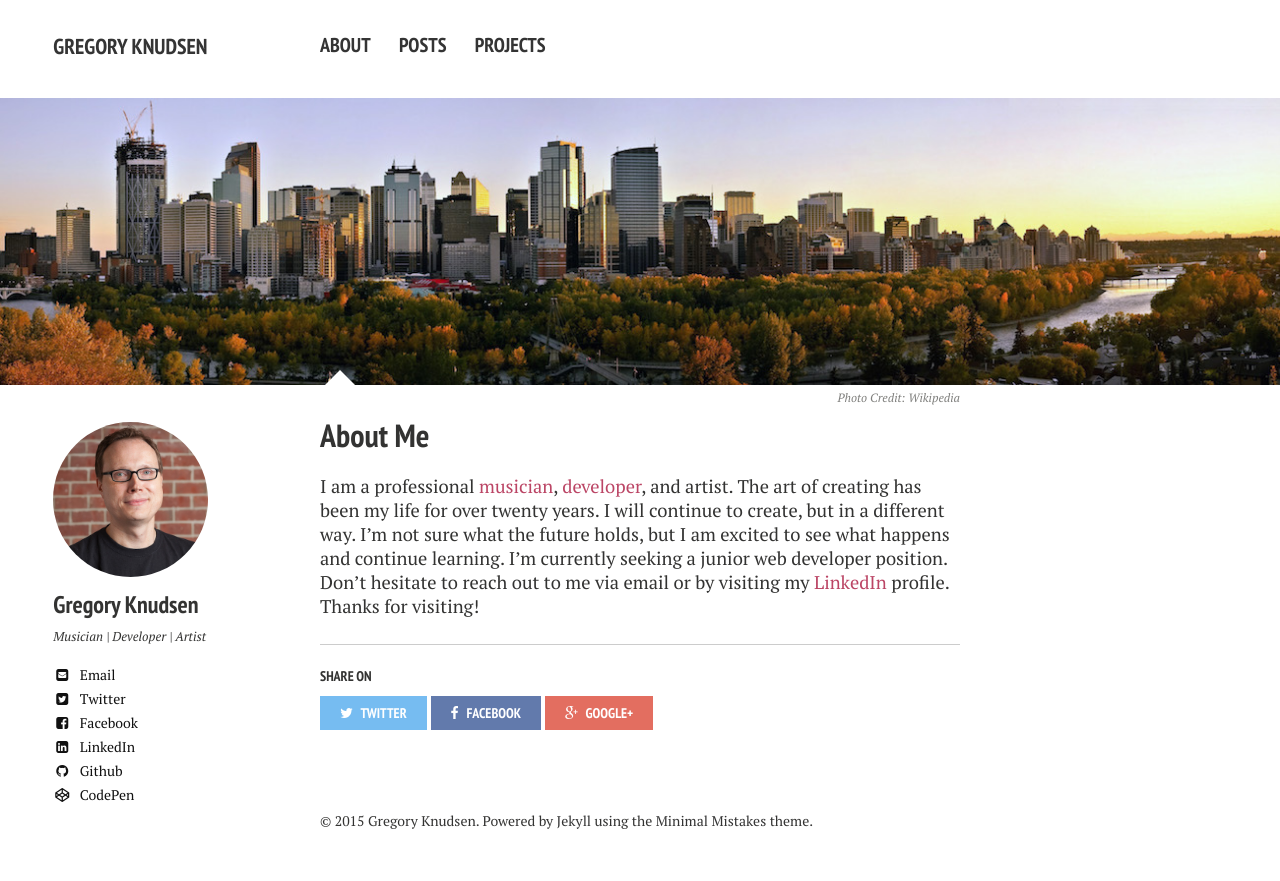
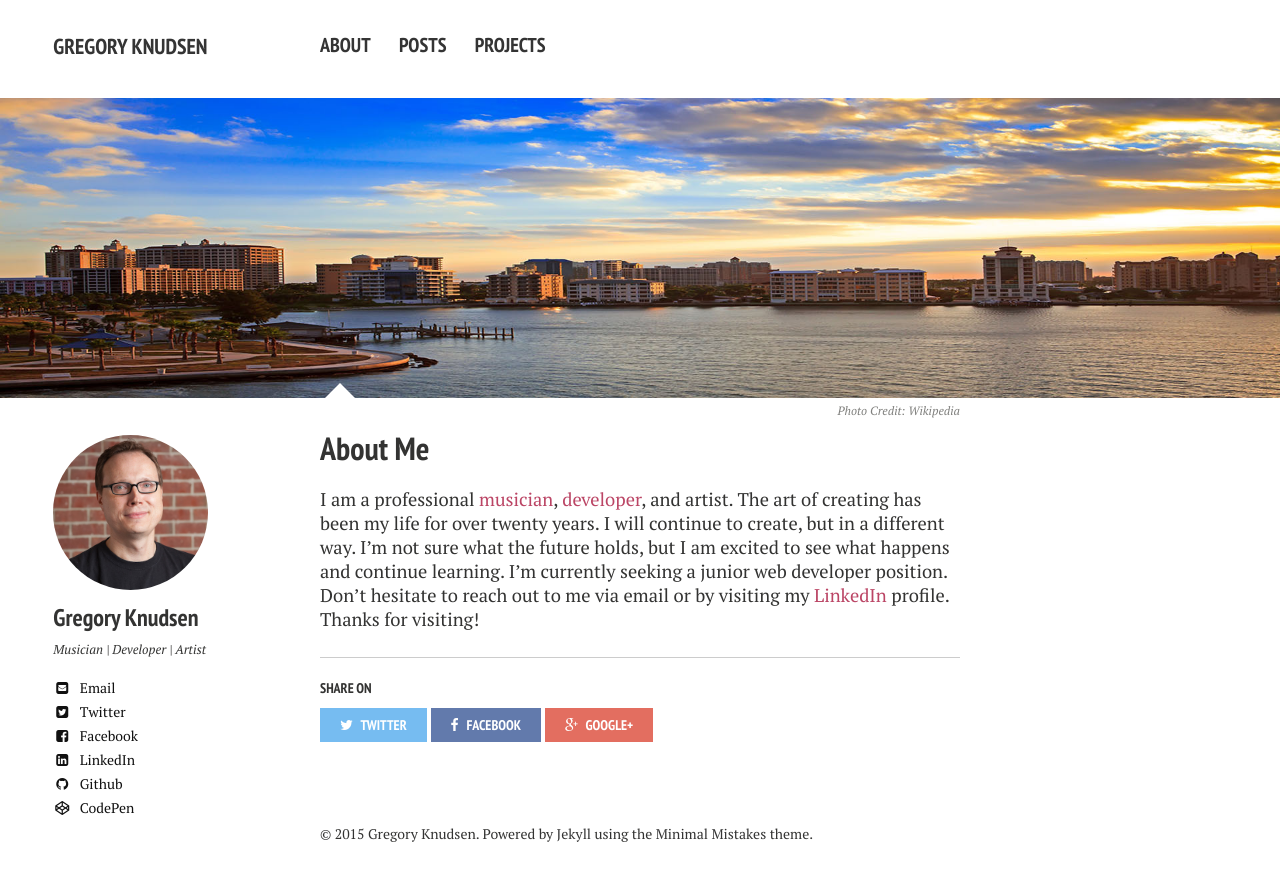
Before and after one commit to gregknudsen/gregknudsen.github.io, a Jekyll site: the page built from about/index.md, in a window 1280 px wide. Shown: the top 881 px of the page. Built offline with Jekyll 4.4.1, drawn with Linux system fonts in a browser that asks for light colours; nearby versions of some CDN libraries.

```diff
--- a/Gemfile
+++ b/Gemfile
@@ -3,3 +3,4 @@ source 'https://rubygems.org'
 gem 'jekyll'
 gem 'jekyll-sitemap'
 gem 'octopress', '~> 3.0.0.rc.12'
+gem 'jekyll-picture-tag', '~> 0.2.3'
--- a/_config.yml
+++ b/_config.yml
@@ -22,6 +22,12 @@ kramdown:
   entity_output: as_char
   toc_levels: 1..6
   use_coderay: false
+
+# For future release
+# picture:
+#   source: "images/_fullsize"
+#   output: "generated"
+#   markup: "picture"
 
 
 # Site owner
--- a/about/index.md
+++ b/about/index.md
@@ -5,7 +5,7 @@ tags: [about, Jekyll, theme, responsive]
 modified: 2015-09-08T20:53:07.573882-04:00
 comments: true
 image:
-  feature: city-panorama.jpg
+  feature: sarasotaSkyline.jpg
   credit: Wikipedia
 ---
 
```
Also changed, not shown: Gemfile.lock, README.md, images/default-thumb.png, images/sarasota.jpg (added), images/sarasotaSkyline.jpg (added).
